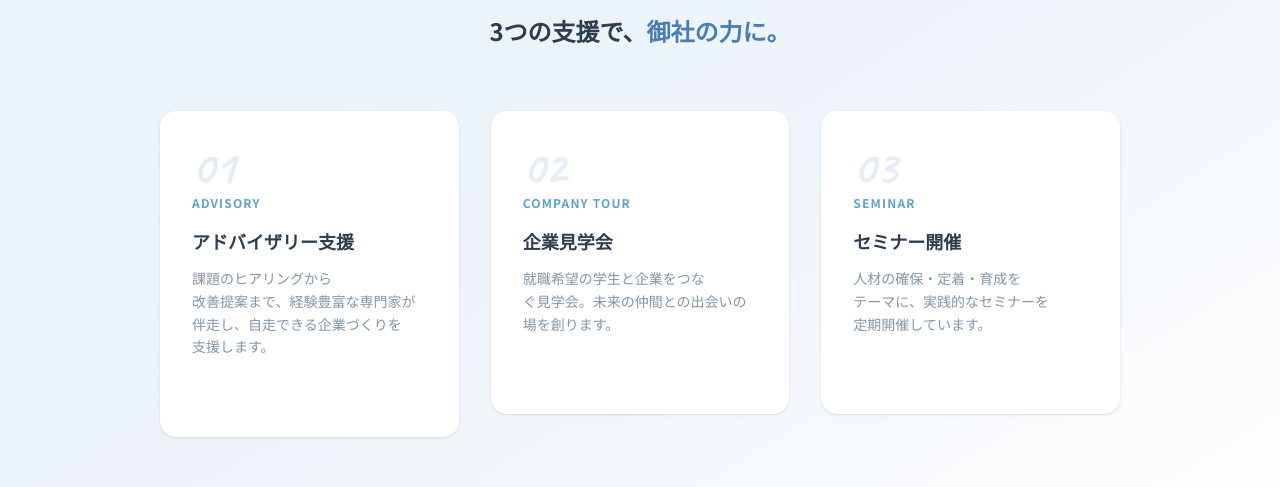
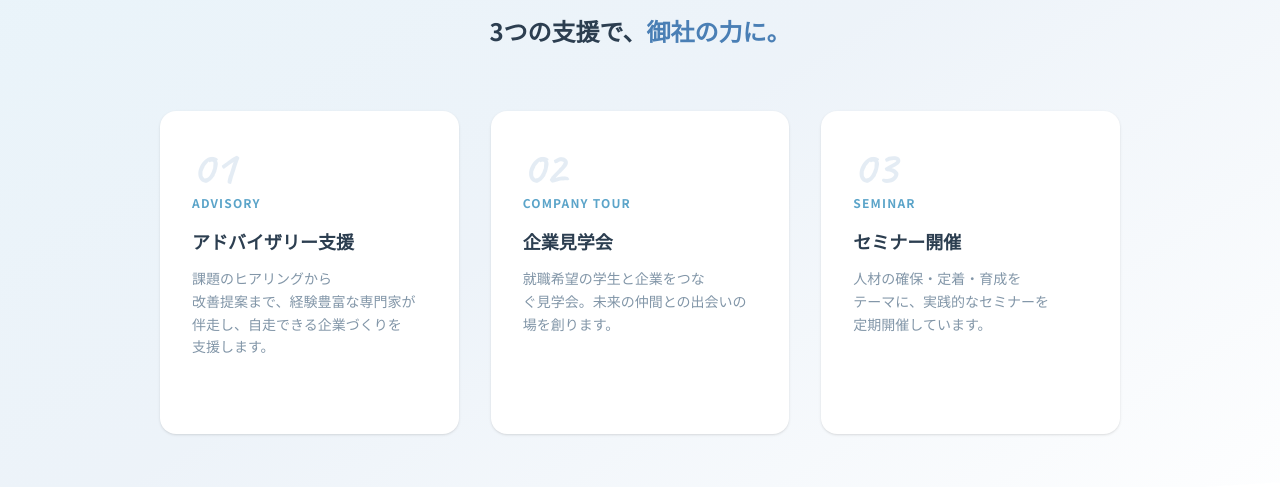
Before and after one commit to ikki-dali/adachi-jinzai, a Next.js app: page / in a window 1280 px wide. Shown: the part 1732-2219 px from the top of the page. Built offline with nearby package versions, Linux system fonts and the light colour scheme; no server answers.

Commit message:
fix: equalize service card heights on homepage
Co-Authored-By: Claude Opus 4.6 (1M context) <noreply@anthropic.com>

```diff
--- a/src/app/page.tsx
+++ b/src/app/page.tsx
@@ -175,7 +175,7 @@ export default async function Home() {
                   <FadeIn key={service.href} delay={i * 100}>
                     <Link
                       href={service.href}
-                      className="group block bg-white rounded-2xl p-8 shadow-sm hover:shadow-lg transition-all hover:-translate-y-1"
+                      className="group flex h-full flex-col bg-white rounded-2xl p-8 shadow-sm hover:shadow-lg transition-all hover:-translate-y-1"
                     >
                       <span className="font-accent text-5xl font-bold text-brand/15 leading-none">
                         {service.num}
@@ -186,7 +186,7 @@ export default async function Home() {
                       <h3 className="mt-4 font-bold text-lg text-text group-hover:text-brand transition-colors">
                         {service.title}
                       </h3>
-                      <p className="mt-3 text-sm text-text-muted leading-relaxed">
+                      <p className="mt-3 flex-1 text-sm text-text-muted leading-relaxed">
                         {service.description}
                       </p>
                       <span className="inline-flex items-center mt-6 text-sm text-brand font-bold opacity-0 group-hover:opacity-100 transition-opacity">
```
